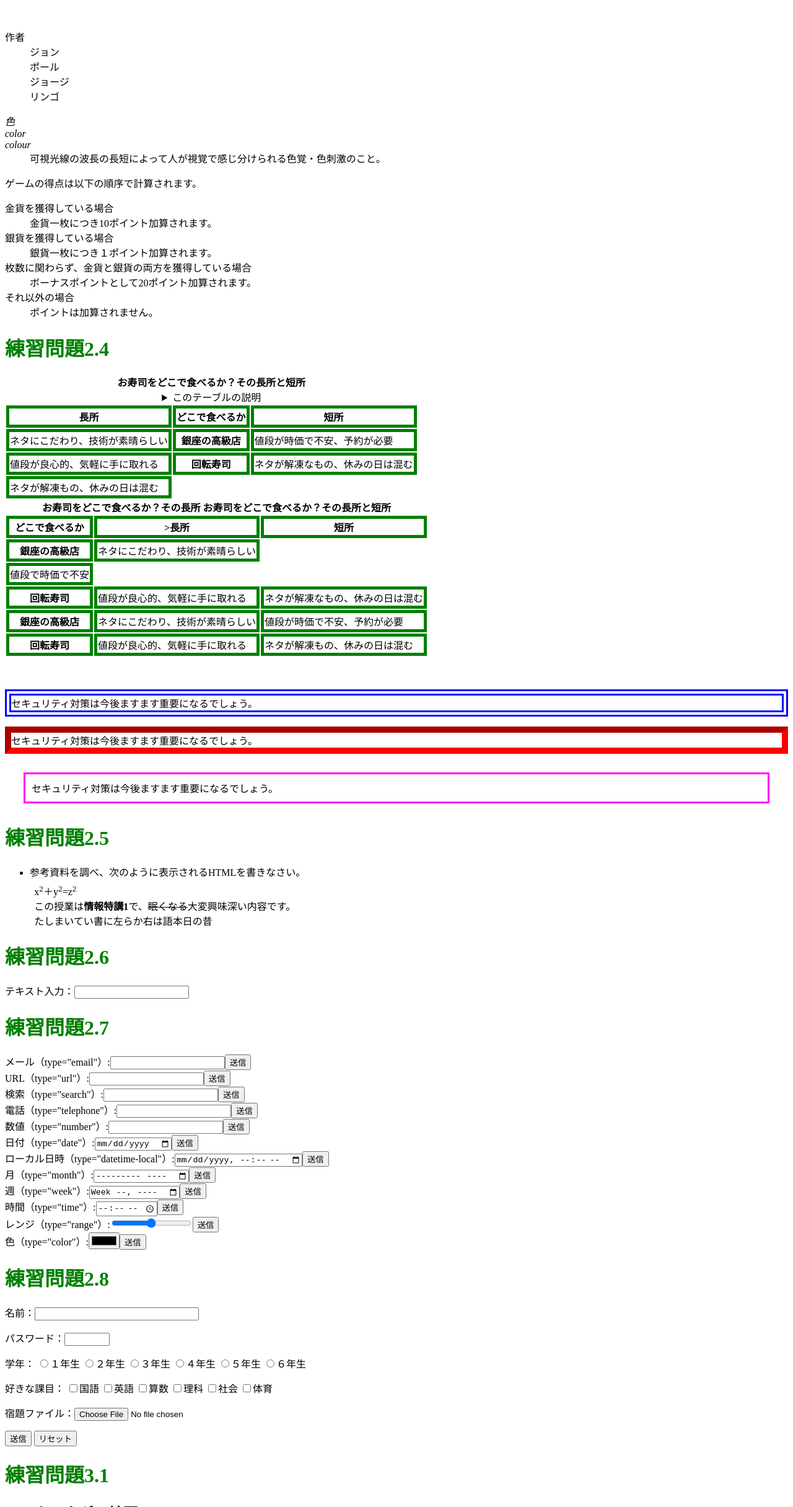
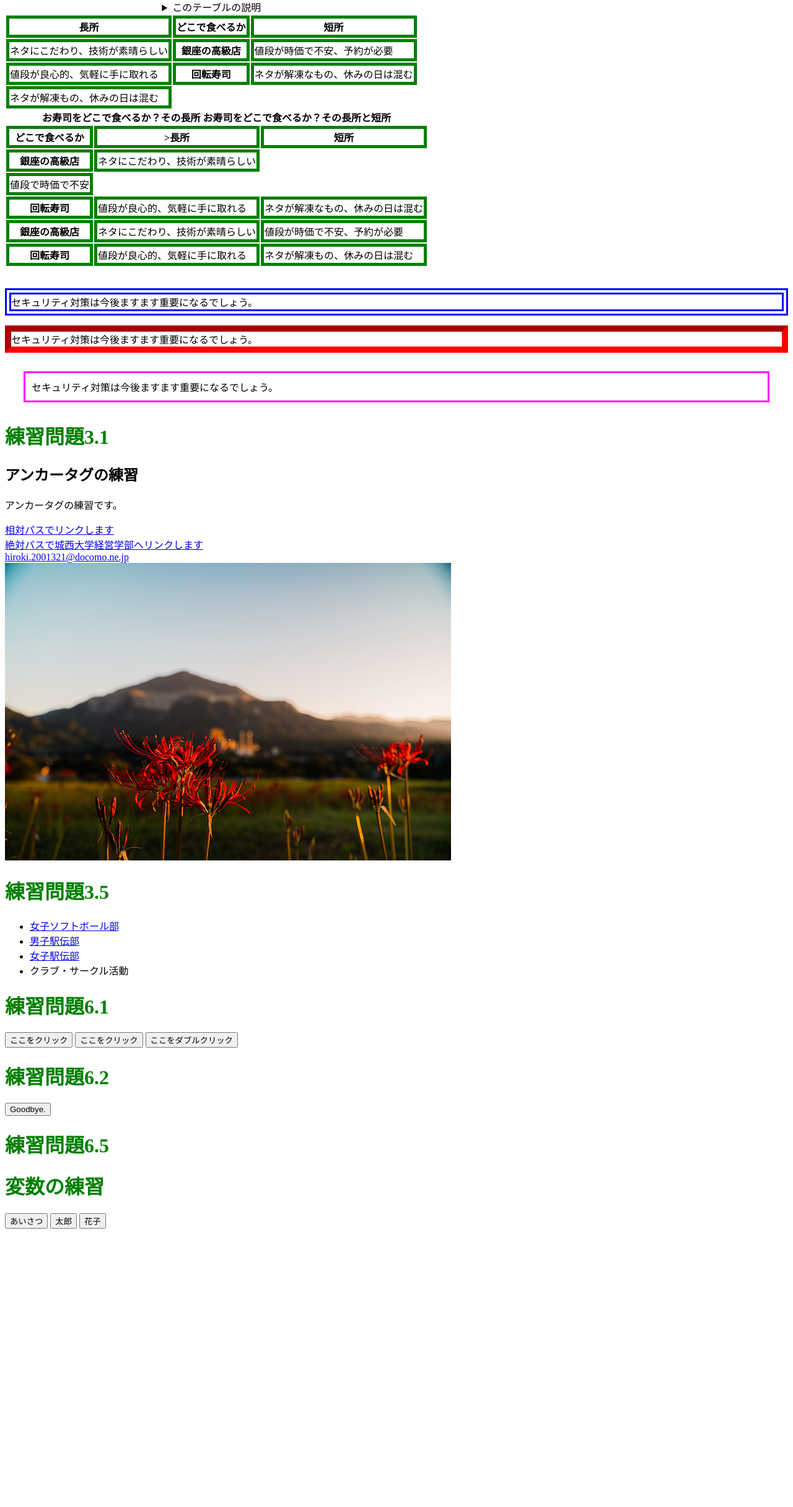
Before and after one commit to HIROPONFILMS/web2021-2, a plain HTML site: page index.html in a window 1280 px wide. Shown: the part 369-2800 px from the top of the page at 62% size. After the commit the page ends 2359 px from the top, so only its background shows below. Drawn offline with Linux system fonts and the light colour scheme.

Commit message:
20211026

```diff
--- /dev/null
+++ b/ex6-2.js
@@ -0,0 +1,2 @@
+var who65 = 'goodby';
+function Goodbye65() {alert('say ' + who65 + '!');}
--- /dev/null
+++ b/ex6-5.js
@@ -0,0 +1,4 @@
+var who65 = 'world';
+function sayhello65() {alert('Hello, ' + who65 + '!');}
+function taro65() {who65 = '太郎';}
+function hanako65() {who65 = '花子';}
--- a/index.html
+++ b/index.html
@@ -7,9 +7,10 @@
 
  <!--
   <script src="myjs.js"></script><!--JavaScriptファイルの指定-->
- 　-->
 
   <script src="ex6-1.js"></script>
+  <script src="ex6-2.js"></script>
+  <script src="ex6-5.js"></script>
 
 </head>
 <body>
@@ -23,33 +24,7 @@
       <li>ほにゃらら</li>
   </ol>
   <a id="abc">ここがabcの場所</a><br>
-<h1>練習問題2.3</h1>
-　<dl>
-  <dt>作者</dt>
-  <dd>ジョン</dd>
-  <dd>ポール</dd>
-  <dd>ジョージ</dd>
-  <dd>リンゴ</dd>
-</dl>
-<dl>
-  <dt lang="ja"><dfn>色</dfn></dt>
-  <dt lang="en-US"><dfn>color</dfn></dt>
-  <dt lang="en-GB"><dfn>colour</dfn></dt>
-  <dd>可視光線の波長の長短によって人が視覚で感じ分けられる色覚・色刺激のこと。</dd>
-</dl>
-<p>ゲームの得点は以下の順序で計算されます。
-</p>
-<dl>
-<dt>金貨を獲得している場合</dt>
-<dd>金貨一枚につき10ポイント加算されます。
-</dd>
-<dt>銀貨を獲得している場合</dt>
-<dd>銀貨一枚につき１ポイント加算されます。</dd>
-<dt>枚数に関わらず、金貨と銀貨の両方を獲得している場合</dt>
-<dd>ボーナスポイントとして20ポイント加算されます。</dd>
-<dt>それ以外の場合</dt>
-<dd>ポイントは加算されません。</dd>
-</dl>
+
 <h1>練習問題2.4</h1>
 <table>
 <caption>
@@ -91,61 +66,10 @@
 <tr><th>回転寿司</th><td>値段が良心的、気軽に手に取れる</td><td>ネタが解凍もの、休みの日は混む</td></tr>
 </tbody></table>
 <br>
-<br>
 <p class="sample1">セキュリティ対策は今後ますます重要になるでしょう。</p>
 <p class="sample2">セキュリティ対策は今後ますます重要になるでしょう。</p>
 <p class="sample3">セキュリティ対策は今後ますます重要になるでしょう。</p>
 
-
-
-<h1>練習問題2.5</h1>
-<ul>
-<li>参考資料を調べ、次のように表示されるHTMLを書きなさい。
-<p style="margin:1ex">x<sup>2</sup>＋y<sup>2</sup>=z<sup>2</sup>
-<br />
-この授業は<b>情報特講1</b>で、<s>眠くなる</s>大変興味深い内容です。<br />
-<bdo dir="rtl">昔の日本語は右から左に書いていました</bdo></p>
-</li>
-</ul>
-  <h1>練習問題2.6</h1>
-  <p>テキスト入力：<input type="text"></p>
-  <h1>練習問題2.7</h1>
-  <form action="xxx.php" method="post"><label>メール（type="email"）:<input type="email" name="email"></label><input type="submit" value="送信"></form>
-  <form action="xxx.php" method="post"><label>URL（type="url"）:<input type="url" name="url"></label><input type="submit" value="送信"></form>
-  <form action="xxx.php" method="post"><label>検索（type="search"）:<input type="search" name="search"></label><input type="submit" value="送信"></form>
-  <form action="xxx.php" method="post"><label>電話（type="telephone"）:<input type="tel" name="tel"></label><input type = "submit" value = "送信"></form>
-  <form action="xxx.php" method="post"><label>数値（type="number"）:<input type="number" name="number"></label><input type="submit" value="送信"></form>
-  <form action="xxx.php" method="post"><label>日付（type="date"）:<input type="date" name="date"></label><input type="submit" value="送信"></form>
-  <form action="xxx.php" method="post"><label>ローカル日時（type="datetime-local"）:<input type="datetime-local" name="datetime-local"></label><input type="submit" value="送信"></form>
-  <form action="xxx.php" method="post"><label>月（type="month"）:<input type="month" name="month"></label><input type="submit" value="送信"></form>
-  <form action="xxx.php" method="post"><label>週（type="week"）:<input type="week" name="week"></label><input type="submit" value="送信"></form>
-  <form action="xxx.php" method="post"><label>時間（type="time"）:<input type="time" name="time"></label><input type="submit" value="送信"></form>
-  <form action="xxx.php" method="post"><label>レンジ（type="range"）:<input type="range" name="range"></label><input type="submit" value="送信"></form>
-  <form action="xxx.php" method="post"><label>色（type="color"）:<input type="color" name="color"></label><input type="submit" value="送信"></form>
-  <h1>練習問題2.8</h1>
-  <p><label>名前：<input type="text" name="name" size="30" maxlength="20"></label></p>
-  <p><label>パスワード：<input type="password" name="pass" size="6" maxlength="4"></label></p>
-  <p>学年：
-  <label><input type="radio" name="gakunen" value="1">１年生</label>
-  <label><input type="radio" name="gakunen" value="2">２年生</label>
-  <label><input type="radio" name="gakunen" value="3">３年生</label>
-  <label><input type="radio" name="gakunen" value="4">４年生</label>
-  <label><input type="radio" name="gakunen" value="5">５年生</label>
-  <label><input type="radio" name="gakunen" value="6">６年生</label>
-</p>
-<p>好きな課目：
-  <label><input type="checkbox" name="kamoku" value="kokugo">国語</label>
-  <label><input type="checkbox" name="kamoku" value="eigo">英語</label>
-  <label><input type="checkbox" name="kamoku" value="sansu">算数</label>
-  <label><input type="checkbox" name="kamoku" value="rika">理科</label>
-  <label><input type="checkbox" name="kamoku" value="syakai">社会</label>
-  <label><input type="checkbox" name="kamoku" value="taiiku">体育</label>
-</p>
-<p><label>宿題ファイル：<input type="file" name="syukudai"></label></p>
-<p>
-  <input type="submit" value="送信">
-  <input type="reset" value="リセット">
-</p>
 <h1>練習問題3.1</h1>
   <h2> アンカータグの練習</h2>
 <p>アンカータグの練習です。</p>
@@ -153,33 +77,7 @@
 <a href="http://www.josai.ac.jp/education/management/index.html">絶対パスで城西大学経営学部へリンクします</a><br>
 <a href="mailto:zm19291@josai.ac.jp">hiroki.2001321@docomo.ne.jp</a><br>
 <a href="http://www.town.okutama.tokyo.jp/"><img src="./image/okutama.JPG" alt="奥多摩ホームページ"></a>
-<h1>練習問題3.2</h1>
-<a href="a.html" target="_blank">別画面を開いてリンクします</a><br>
-<a href="a.html" target="_self">リンク元と同じフレームにリンクします</a><br>
-<a href="a.html" target="_parent">ひとつ上の親フレームにリンクます</a><br>
-<a href="a.html" target="_top">フレームをすべて解除してリンクします</a><br>
-<a href="a.html" target="abc">abcという名前のフレームにリンクします</a><br>
-<h1>練習問題3.3</h1>
-ファイルの途中にabcという名前を付けます<br>
-<a href="#abc">abcと名前を付けた場所へリンクします</a><br>
-<a href="a.html#def">別ファイルの名前をつけた場所へリンクします</a>
-<h1>練習問題3.4</h1>
-<aside class="ad">
-<h1>広報</h1>
-<a href="https://www.josai.ac.jp/club/jyosisofuto.html">
-<section>
-<h1>城西大学　女子ソフトボール部</h1>
-<p>女子ソフトボール部＜全日本総合女子ソフトボール選手権大会出場決定！＞
-</p>
-</section></a>
-<a href="https://www.josai.ac.jp/news/20200615-04.html">
-<section>
-<h1>城西大学　JOSAI SPORTS FEILD </h1>
-<p> JOSAI SPORTS FIELD　建設・整備が進んでいます【城西大学 坂戸キャンパス】
-</p>
-<p>城西大学坂戸キャンパスの北側の毛呂山町下川原沼に、サッカー場２面、ソフトボール場１面、アップダウンのあるランニングコース、管理施設にはシャワー室やミーティングルームなどを備えた新しいグラウンド　"JOSAI SPORTS FEILD" が完成間近です。使用開始は、2020年9月の予定です。</p>
-</section></a>
-</aside>
+
 <h1>練習問題3.5</h1>
 <nav>
 <ul>
@@ -192,10 +90,19 @@
 
 <h1>練習問題6.1</h1>
 <input type="button" value="ここをクリック" onclick="sayhello();">
+<input type="button" value="ここをクリック" onclick="sayhello();sayhello();">
+<input type="button" value="ここをダブルクリック" onclick="sayhello();sayhello();sayhello();">
+<br>
+<h1>練習問題6.2</h1>
+<input type= "button" value= "Goodbye." onclick= "Goodbye65()">
 
-<input type="button" value="ここをクリック" onclick="sayhello();sayhello();">
 
-<input type="button" value="ここをダブルクリック" onclick="sayhello();sayhello();sayhello();">
+<br>
+<h1>練習問題6.5</h1>
+<h1>変数の練習</h1>
+<input type= "button" value= "あいさつ" onclick= "sayhello65()">
+<input type= "button" value= "太郎" onclick= "taro65()">
+<input type= "button" value= "花子" onclick= "hanako65()">
 
 </body>
 </html>
```
